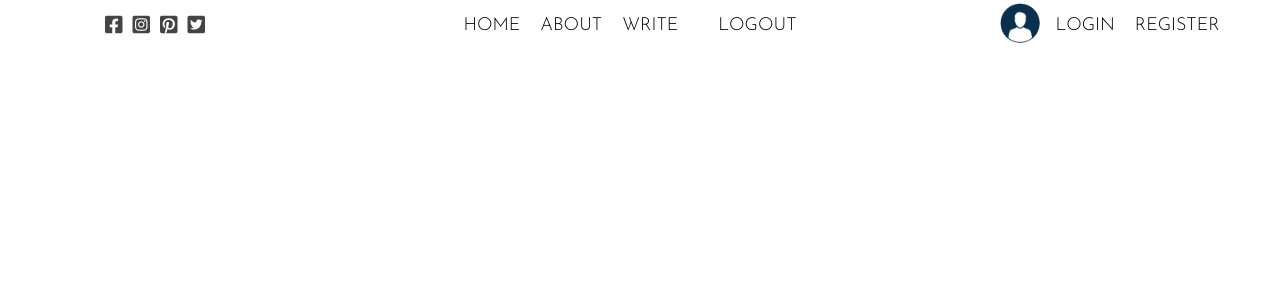
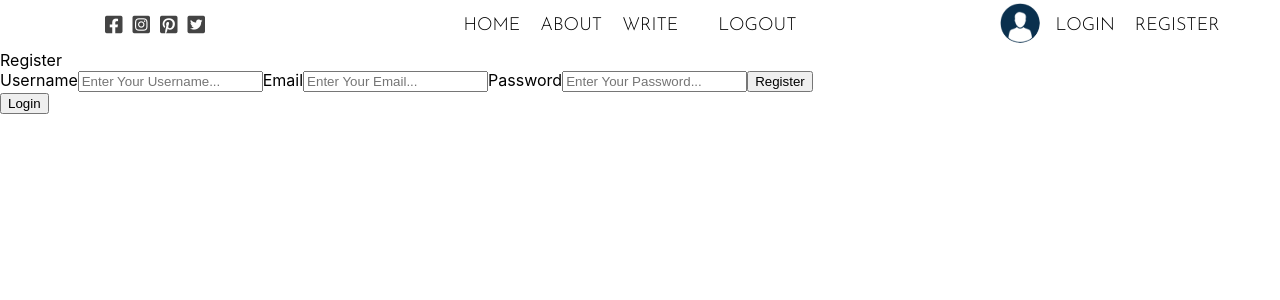
Before and after one commit to sakthiveltsmr/full-stack-blog, a React (Create React App) app: page /register in a window 1280 px wide. Shown: the top 300 px of the page. Built offline with nearby package versions, Linux system fonts and the light colour scheme; a web font is replaced by a local one.

Commit message:
Register

```diff
--- a/src/App.js
+++ b/src/App.js
@@ -4,6 +4,7 @@ import Homepage from "./Pages/Homepage/Homepage";
 import Topbar from "./Components/Topbar/Topbar";
 import About from "./Components/About/About";
 import Login from "./Pages/Login/Login";
+import Register from "./Pages/Register/Register";
 
 function App() {
   // const currentUser = true;
@@ -14,6 +15,7 @@ function App() {
         <Route exact path="/" element={<Homepage />} />
         <Route path="/about" element={<About />} />
         <Route path="/login" element={<Login />} />
+        <Route path="/register" element={<Register />} />
       </Routes>
     </Router>
   );
--- /dev/null
+++ b/src/Pages/Register/Register.jsx
@@ -0,0 +1,70 @@
+import React, { useState } from "react";
+import { Link } from "react-router-dom";
+import "./Register.css";
+export default function Register() {
+  //states
+  const [username, setUsername] = useState("");
+  const [email, setEmail] = useState("");
+  const [password, setPassword] = useState("");
+  const [err, setError] = useState(false);
+  //handleSubmit
+  const handleSubmit = async (event) => {
+    event.preventDefault();
+    try {
+      setError(false);
+      window.location.replace("/login");
+    } catch (error) {
+      setError(true);
+      console.log("Error is:", error);
+    }
+  };
+  return (
+    <div className="register">
+      <span className="registerTitle">Register</span>
+      <form className="registerform" onSubmit={handleSubmit}>
+        <label>Username</label>
+        <input
+          type="text"
+          className="registerInput"
+          placeholder="Enter Your Username..."
+          onChange={(e) => setUsername(e.target.value)}
+        />
+        <label>Email</label>
+        <input
+          type="email"
+          className="registerInput"
+          placeholder="Enter Your Email..."
+          onChange={(e) => setEmail(e.target.value)}
+        />
+        <label>Password</label>
+        <input
+          type="password"
+          className="registerInput"
+          placeholder="Enter Your Password..."
+          onChange={(e) => setPassword(e.target.value)}
+        />
+        <button className="registerButton" type="submit">
+          Register
+        </button>
+        {err && (
+          <span
+            style={{
+              textAlign: "center",
+              color: "#afd",
+              fontWeight: "bold",
+              fontSize: "20px",
+              padding: "7px",
+            }}
+          >
+            Something Went Wrong
+          </span>
+        )}
+      </form>
+      <button className="LoginButton">
+        <Link className="link" to="/login">
+          Login
+        </Link>
+      </button>
+    </div>
+  );
+}
```
Also changed, not shown: src/Pages/Register/Register.css (added).
